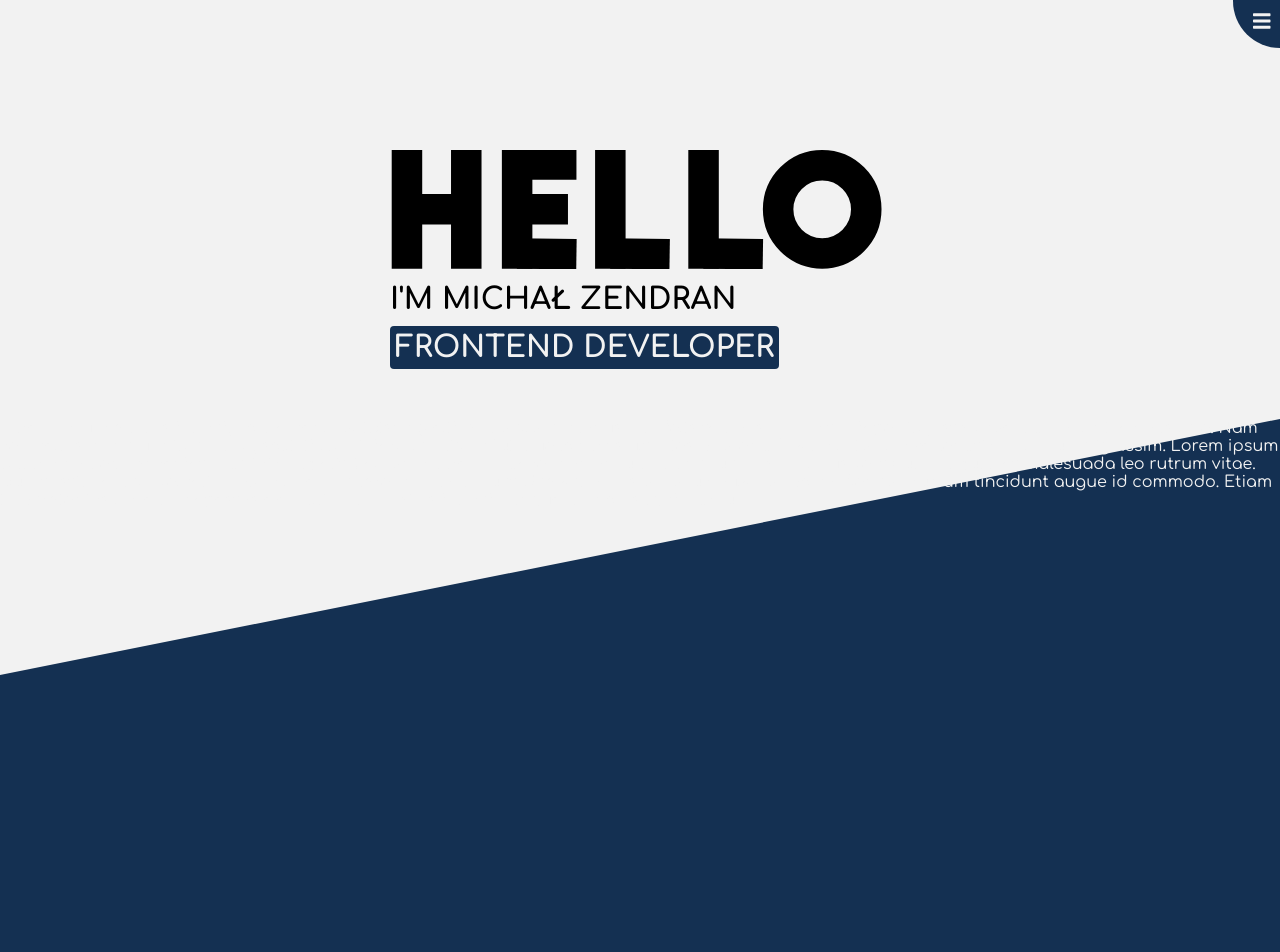
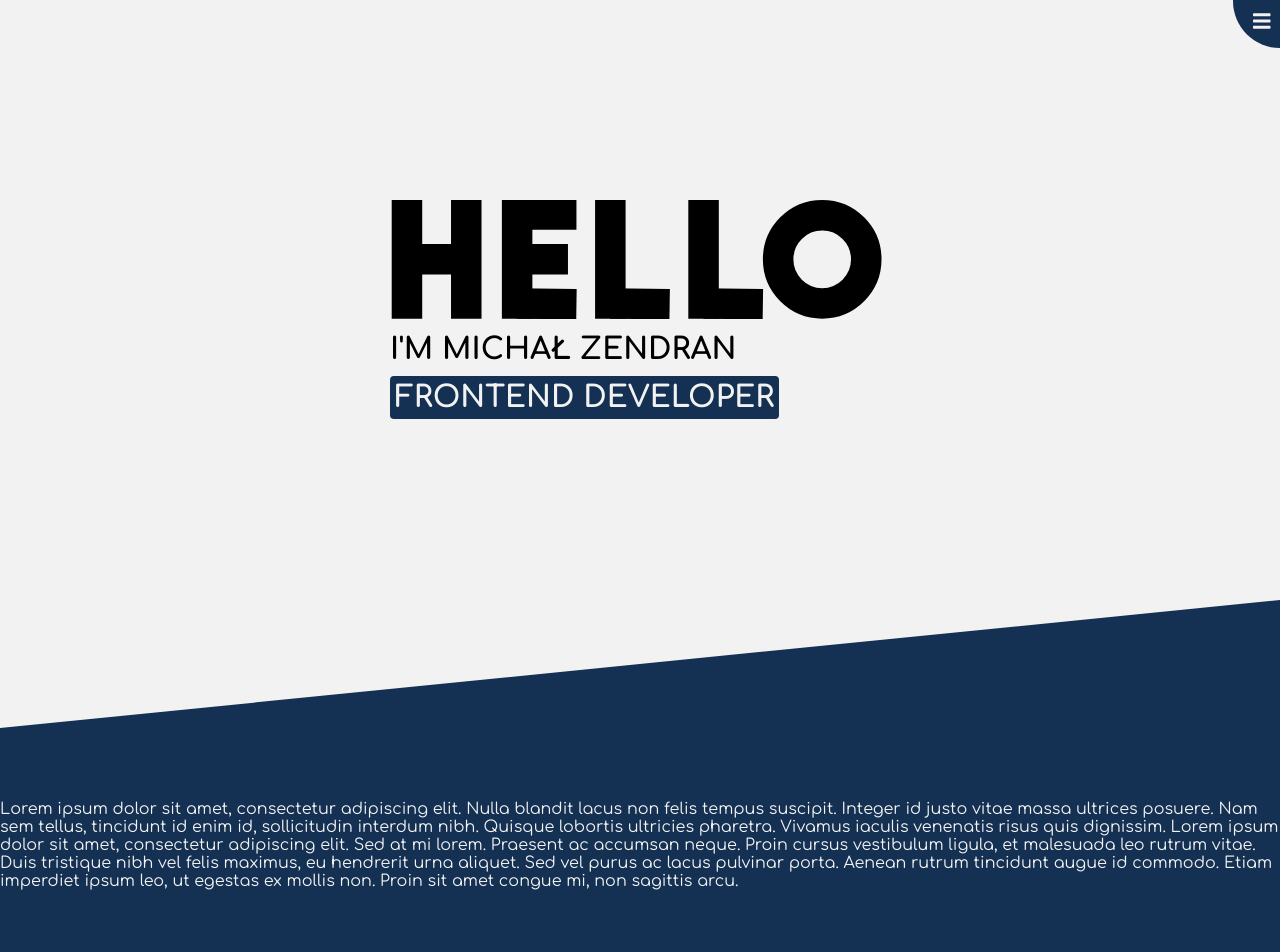
Before and after one commit to zendranm/portfolio-app, a React (Create React App) app: page / in a window 1280 px wide. Shown: the top 952 px of the page. Built offline with nearby package versions, Linux system fonts and the light colour scheme.

Commit message:
FirstPanel changes

```diff
--- a/src/components/SecondPanel.jsx
+++ b/src/components/SecondPanel.jsx
@@ -1,12 +1,35 @@
-import React from "react";
+import React, { useState, useEffect } from "react";
 import "styles/SecondPanel.scss";
 
 const SecondPanel = () => {
+  const [isDesktop, setDesktop] = useState(window.innerWidth > 900);
+
+  const updateBackground = () => {
+    setDesktop(window.innerWidth > 900);
+  };
+
+  useEffect(() => {
+    window.addEventListener("resize", updateBackground);
+    return () => window.removeEventListener("resize", updateBackground);
+  });
+
+  const polygonHeight = 200;
+  let polygonAngle = isDesktop ? 20 : 40;
+  const polygonPoints =
+    "0," +
+    polygonAngle +
+    " 200,0 200," +
+    polygonHeight +
+    " 100," +
+    (polygonHeight + 30) +
+    " 0," +
+    polygonHeight;
+
   return (
     <div className="SecondPanel">
       <div className="mySVG">
         <svg viewBox="0 0 200 230">
-          <polygon points="0,40 200,0 200,200 100,230 0,200" />
+          <polygon points={polygonPoints} />
         </svg>
       </div>
       <div className="content">
--- a/src/styles/App.scss
+++ b/src/styles/App.scss
@@ -5,5 +5,4 @@
   justify-content: flex-start;
   align-items: center;
   align-content: center;
-  margin-top: 150px;
 }
--- a/src/styles/FirstPanel.scss
+++ b/src/styles/FirstPanel.scss
@@ -1,4 +1,9 @@
 @import "variables";
+
+.FirstPanel {
+  padding-top: 35vh;
+  height: 40vh;
+}
 
 .NamePart {
   font-weight: 900;
@@ -40,6 +45,11 @@
 }
 
 @media (min-width: 400px) {
+  .FirstPanel {
+    padding-top: 25vh;
+    height: 50vh;
+  }
+
   .NamePart {
     font-size: 30px;
   }
--- a/src/styles/SecondPanel.scss
+++ b/src/styles/SecondPanel.scss
@@ -2,7 +2,6 @@
 
 .SecondPanel {
   width: 100%;
-  margin-top: 50px;
   position: relative;
   height: 100%;
 }
@@ -29,6 +28,7 @@
 }
 
 .content {
+  margin-top: 25vh;
   position: absolute;
   top: 0;
   left: 0;
```
